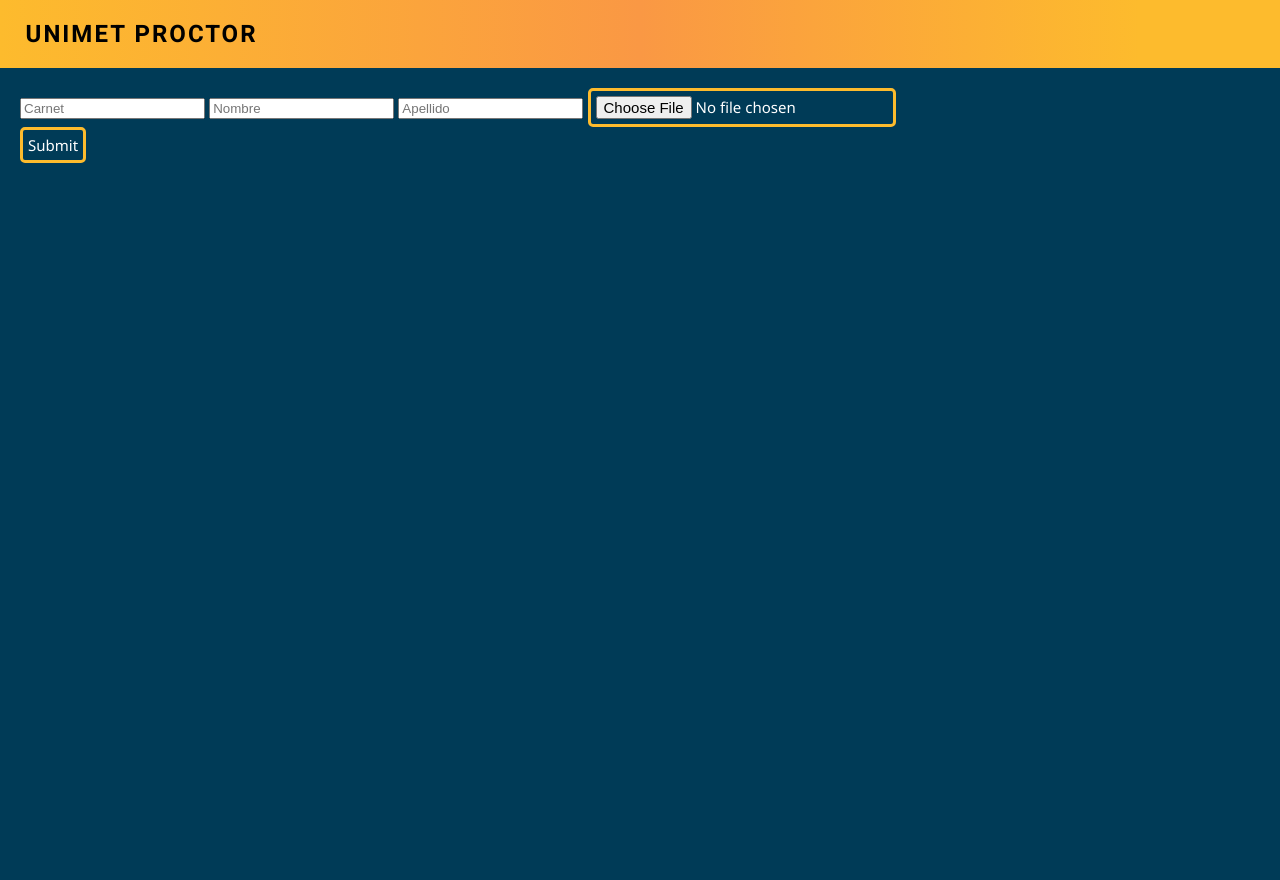
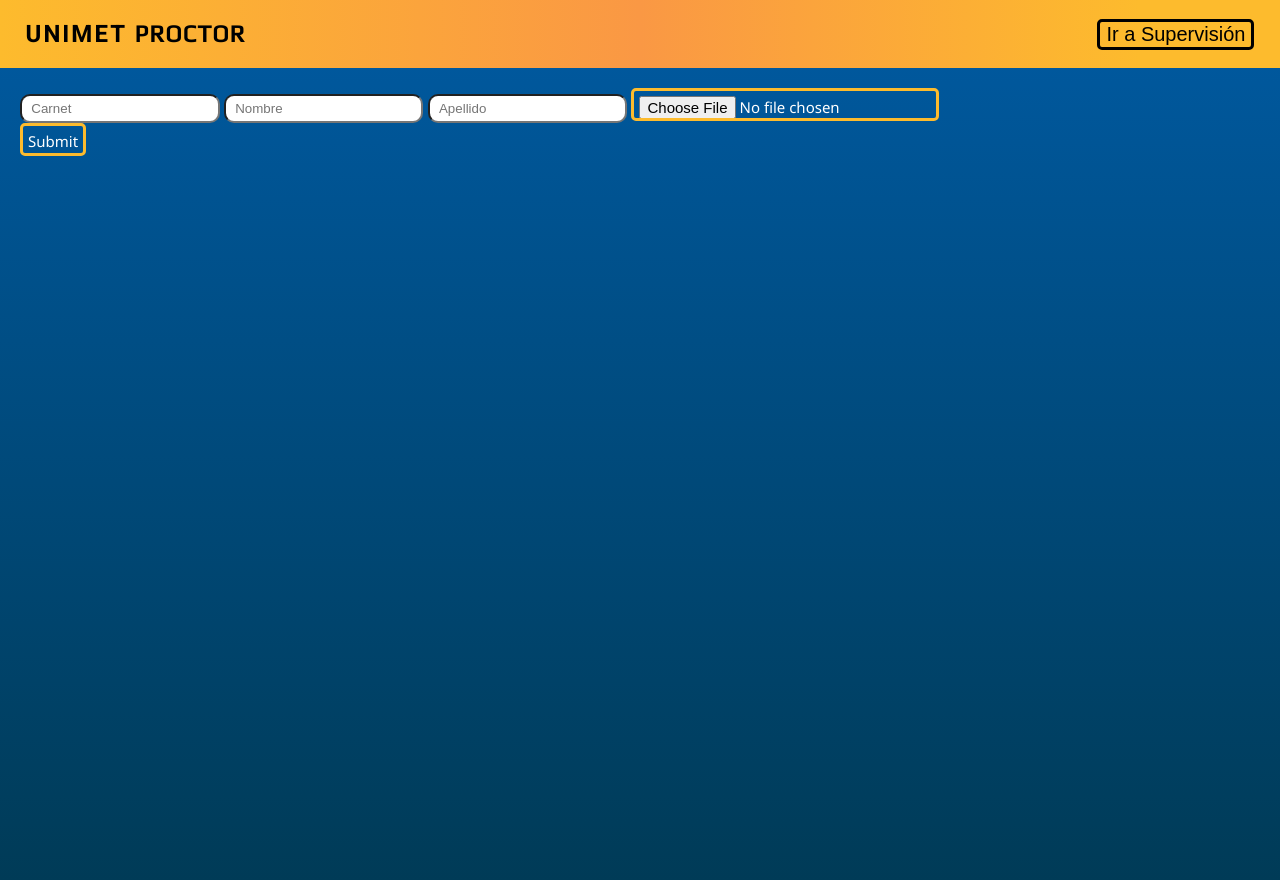
Before and after one commit to luismanzano/AI-Exam-Proctoring, a Flask app: page /pagina in a window 1280 px wide. Before the commit the page ends 163 px from the top, so only its background shows below. Run offline with Flask 2, Linux system fonts and the light colour scheme.

Commit message:
listo para defender

```diff
--- a/ObjectDetector.py
+++ b/ObjectDetector.py
@@ -18,12 +18,12 @@ class ObjectDetector():
             self.net.setInputSwapRB(True)
 
     def DetectObjects(self, img):
-        classIds, confs, bbox = self.net.detect(img, confThreshold=0.5)
+        classIds, confs, bbox = self.net.detect(img, confThreshold=0.55)
         # print(bbox)
         numberPeople = 0
         phoneDetected = False
         laptopDetected = False
-        img = cv2.resize(img, (0, 0), fx=0.25, fy=0.25)
+        # img = cv2.resize(img, (0, 0), fx=0.25, fy=0.25)
         img.flags.writeable = False
         imgHeight, imgWidth = img.shape[:2]
 
--- a/client-test.py
+++ b/client-test.py
@@ -281,7 +281,7 @@ def mouthMovementAlertMethod(mouthOpen):
     mouthOpenAlert.append(mouthOpen)
     counter = 0
     for alert in mouthOpenAlert:
-        if alert >= 0.3:
+        if alert >= 0.28:
             counter += 1
     if counter < 5:
         return False
--- a/templates/upload.html
+++ b/templates/upload.html
@@ -15,13 +15,20 @@
     body {
         background: rgb(0, 59, 87);
         font-family: "Noto Sans", sans-serif;
-        /* background: linear-gradient(0deg, rgba(0, 59, 87, 1) 0%, rgba(0, 90, 162, 1) 100%); */
+        background: linear-gradient(0deg, rgba(0, 59, 87, 1) 0%, rgba(0, 90, 162, 1) 100%);
         color: #fff;
         margin: 0;
+        height: 55em;
     }
 
     * {
         box-sizing: border-box;
+    }
+
+    input{
+        height: 2.2em;
+        border-radius: 10px;
+        padding: 0.7em;
     }
 
     .navbar {
@@ -41,12 +48,17 @@
         flex-direction: row;
         align-items: center;
     }
+    h2.title {
+            font-family: "Heebo", sans-serif;
+            font-weight: bold;
+            letter-spacing: 2px;
+        }
 
-    h2.title {
-        font-family: "Heebo", sans-serif;
-        font-weight: bold;
-        letter-spacing: 2px;
-    }
+        span.branding {
+            font-family: "Play", sans-serif;
+            letter-spacing: 1px;
+        }
+
 
     .btn-back {
         border: 3px solid #000;
@@ -66,6 +78,14 @@
         color: white;
     }
 
+    .btn-upload {
+            border: 3px solid #000;
+            border-radius: 5px;
+            background-color: transparent;
+            font-size: 1.25rem;
+            margin-left: 20px;
+        }
+
     .form {
         margin: 20px;
     }
@@ -78,6 +98,8 @@
         <div class="controls">
             <!-- <button class="btn-back" onClick="openUpload()"> ⇦ Regresar</button> -->
         </div>
+
+        <a href="http://127.0.0.1:5000/"><button class="btn-upload">Ir a Supervisión</button></a>
     </div>
 
     <form class="form" action="/registro" method="POST" onsubmit="submitFunction()" enctype="multipart/form-data">
```
Also changed, not shown: Users/students.json (+1 -14 lines), Faces/20181110623.jpg (added).
